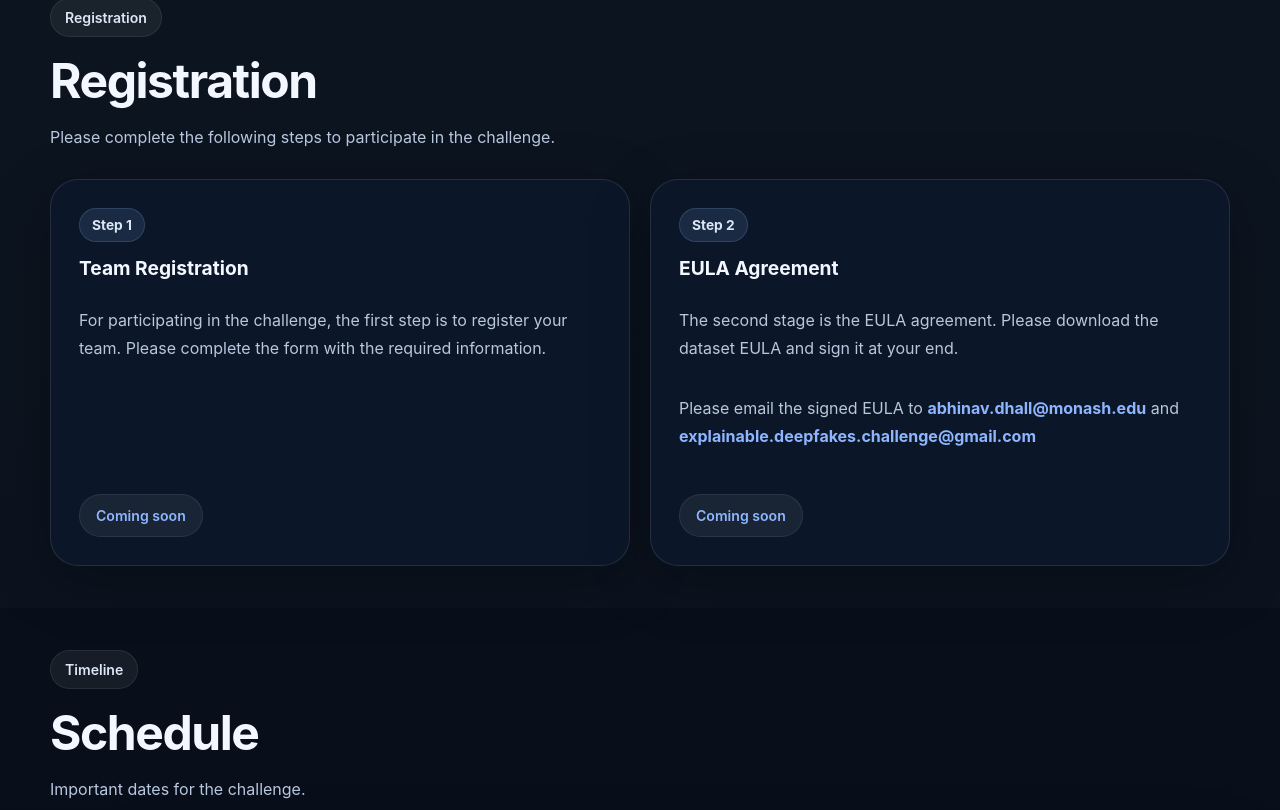
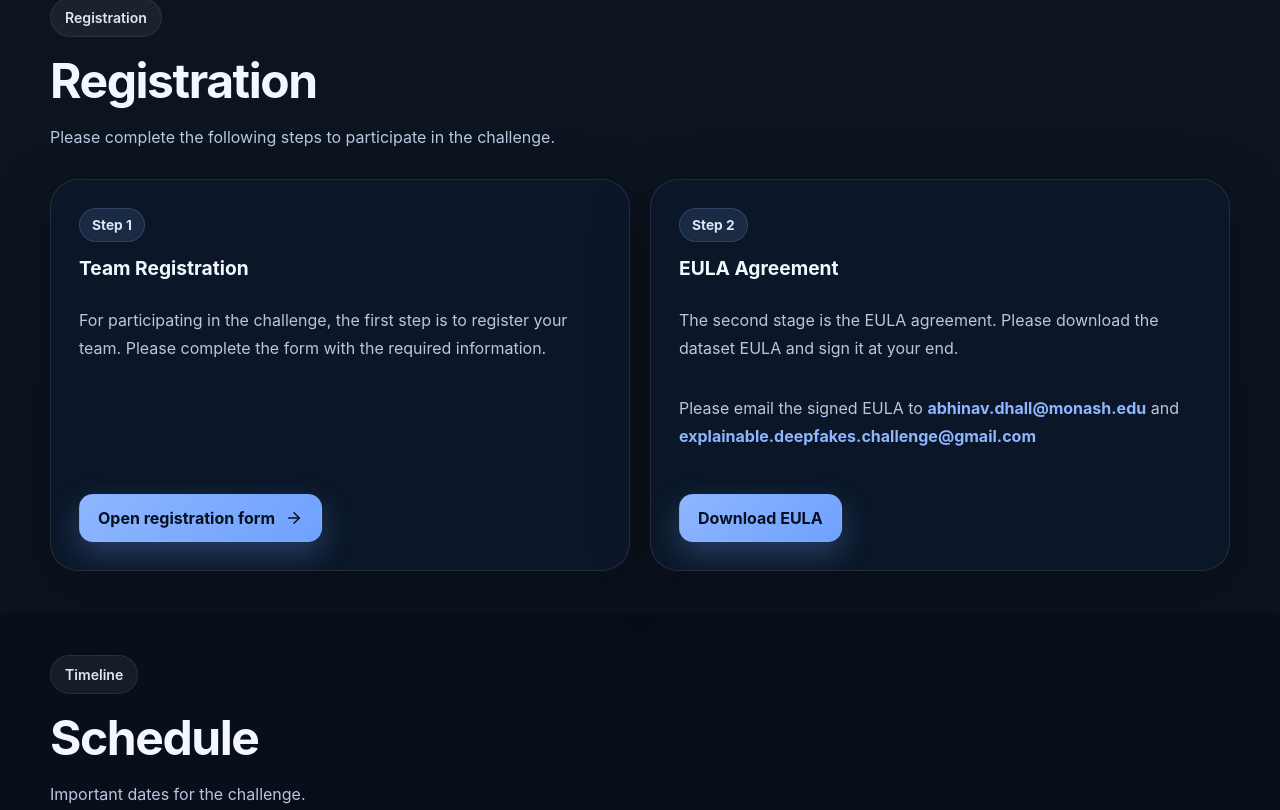
Before and after one commit to explainable-deepfake-detection/explainable-deepfake-detection.github.io, a React (Vite) app: page / in a window 1280 px wide. Shown: the part 2211-3021 px from the top of the page. Built offline with nearby package versions, Linux system fonts and the light colour scheme.

Commit message:
Added TA and EULA form

```diff
--- a/src/App.tsx
+++ b/src/App.tsx
@@ -24,8 +24,8 @@ const LINKS = {
   dataset: '',
   baseline: '',
   leaderboard: '',
-  registrationForm: '', //'https://forms.office.com/r/gWypG9JGpe',
-  eula: '',
+  registrationForm: 'https://forms.office.com/r/gWypG9JGpe',
+  eula: 'docs/EULA_Explainable_Deepfake_Detection_Challenge_2026.pdf',
   paperTemplate: '',
   contactAbhinav: 'mailto:Abhinav.dhall@monash.edu',
   contactAbhijeet: 'mailto:abhijeet.narang1@monash.edu',
@@ -505,7 +505,7 @@ function App() {
                   {hasLink(LINKS.eula) ? (
                     <a
                       href={LINKS.eula}
-                      className="button button-secondary"
+                      className="button button-primary"
                       target="_blank"
                       rel="noreferrer"
                     >
```
Also changed, not shown: 1 other file (tests, documents, lock files or other folders).
